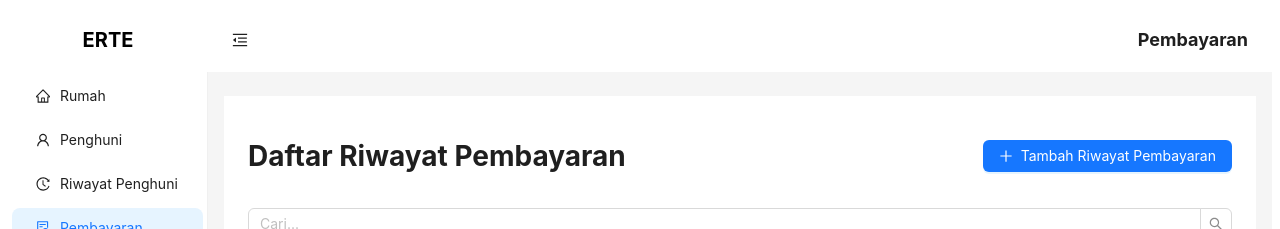
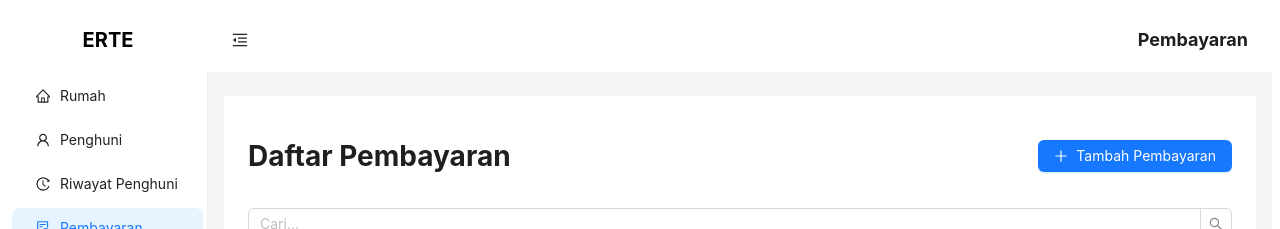
Before and after one commit to rgdane/ERTE, a React (Vite) app in the folder frontend/: page /pembayaran in a window 1280 px wide. Shown: the top 229 px of the page. Built offline with nearby package versions, Linux system fonts and the light colour scheme; no server answers.

Commit message:
Penyesuaian UI

```diff
--- a/frontend/src/modals/ModalDetailLaporanKeuangan.jsx
+++ b/frontend/src/modals/ModalDetailLaporanKeuangan.jsx
@@ -104,7 +104,7 @@ export default function ModalDetailLaporanKeuangan({ isModalOpen, handleOk, deta
 
     return (
         <Modal
-            title={`Detail Laporan bulan ${getMonthName(detailDataMonth)}`}
+            title={`Detail Laporan Bulan ${getMonthName(detailDataMonth)}`}
             open={isModalOpen}
             onCancel={handleOk}         // Tombol X pakai handleOk juga
             footer={[
--- a/frontend/src/modals/ModalTambahPembayaran.jsx
+++ b/frontend/src/modals/ModalTambahPembayaran.jsx
@@ -67,7 +67,7 @@ export default function ModalTambahPembayaran({ isModalOpen, setIsModalOpen, fet
 
     return (
         <Modal
-            title="Tambah Riwayat Penghuni"
+            title="Tambah Pembayaran"
             visible={isModalOpen}
             onCancel={() => setIsModalOpen(false)}
             onOk={() => form.submit()}
--- a/frontend/src/modals/ModalTambahPengeluaran.jsx
+++ b/frontend/src/modals/ModalTambahPengeluaran.jsx
@@ -34,7 +34,7 @@ export default function ModalTambahPengeluaran({ isModalOpen, setIsModalOpen, fe
 
     return (
         <Modal
-            title="Tambah Riwayat Penghuni"
+            title="Tambah Pengeluaran"
             visible={isModalOpen}
             onCancel={() => setIsModalOpen(false)}
             onOk={() => form.submit()}
--- a/frontend/src/modals/ModalUbahPembayaran.jsx
+++ b/frontend/src/modals/ModalUbahPembayaran.jsx
@@ -63,7 +63,7 @@ export default function ModalUbahPembayaran({ isModalOpen, handleCancel, editing
 
     return (
     <Modal
-        title="Ubah Data Riwayat Penghuni"
+        title="Ubah Data Pembayaran"
         open={isModalOpen}
         onOk={handleSubmit}
         onCancel={handleCancel}
--- a/frontend/src/pages/Pembayaran.jsx
+++ b/frontend/src/pages/Pembayaran.jsx
@@ -144,9 +144,9 @@ export default function Pembayaran() {
     return (
         <div>
         <div style={{ display: 'flex', justifyContent: 'space-between', alignItems: 'center', marginBottom: 16 }}>
-            <h1>Daftar Riwayat Pembayaran</h1>
+            <h1>Daftar Pembayaran</h1>
             <Button type="primary" icon={<PlusOutlined />} onClick={() => setIsModalOpen(true)}>
-            Tambah Riwayat Pembayaran
+            Tambah Pembayaran
             </Button>
         </div>
         <Input.Search
--- a/frontend/src/pages/Pengeluaran.jsx
+++ b/frontend/src/pages/Pengeluaran.jsx
@@ -144,7 +144,7 @@ export default function Pengeluaran() {
         <div style={{ display: 'flex', justifyContent: 'space-between', alignItems: 'center', marginBottom: 16 }}>
             <h1>Daftar Pengeluaran</h1>
             <Button type="primary" icon={<PlusOutlined />} onClick={() => setIsModalOpen(true)}>
-            Tambah Riwayat Pengeluaran
+            Tambah Pengeluaran
             </Button>
         </div>
         <Input.Search
```
